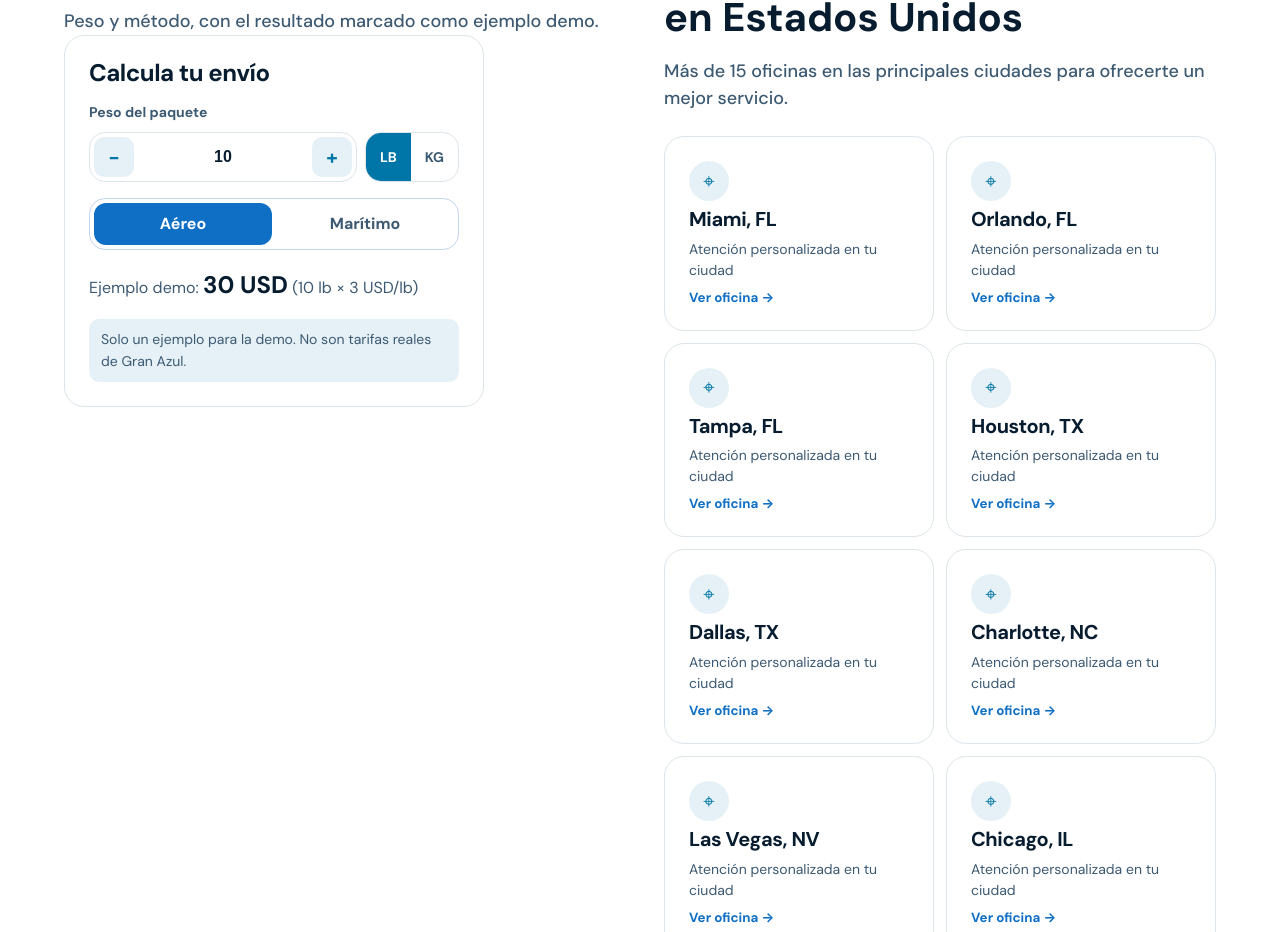
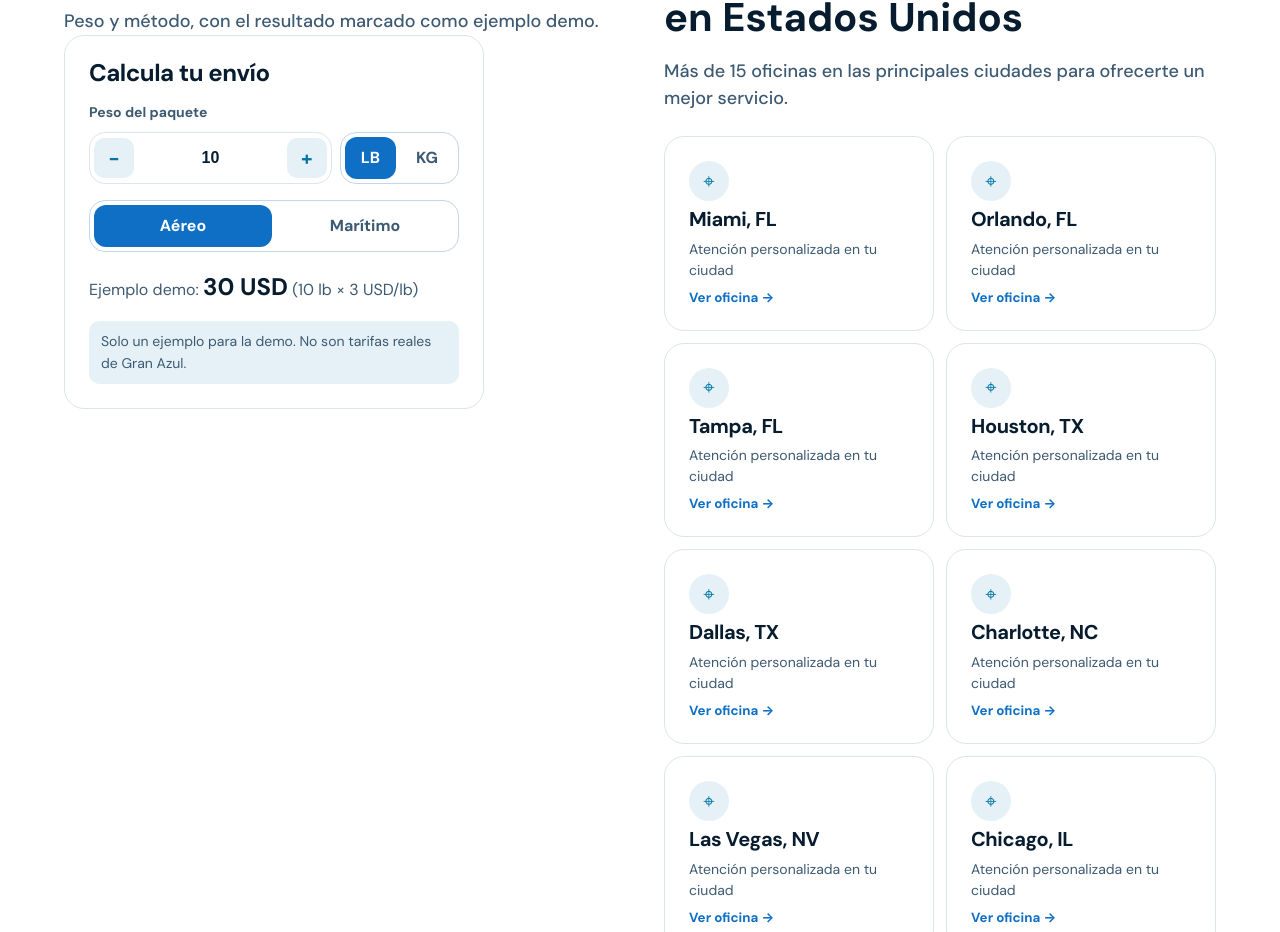
Before and after one commit to hojasdesign-bit/Gran-Azul-DS, a React (Vite) app: page / in a window 1280 px wide. Shown: the part 2156-3088 px from the top of the page. Built offline with nearby package versions, Linux system fonts and the light colour scheme.

Commit message:
Gran Azul DS: selector lb/kg de WeightInput usa SegmentedControl

```diff
--- a/src/components/WeightInput/WeightInput.jsx
+++ b/src/components/WeightInput/WeightInput.jsx
@@ -1,6 +1,7 @@
 import React, { useState } from 'react';
 import styles from './WeightInput.module.css';
 import { cn } from '../../utils.js';
+import { SegmentedControl } from '../SegmentedControl/SegmentedControl.jsx';
 
 /**
  * WeightInput — peso con botones −/+ y, al lado, un switch lb/kg.
@@ -35,19 +36,13 @@ export function WeightInput({
           <input className={styles.input} type="number" value={value} min={min} step={step} onChange={(e) => set(Number(e.target.value) || 0)} aria-label={label} />
           <button type="button" className={styles.btn} onClick={() => set((value || 0) + step)} aria-label="Añadir peso">+</button>
         </div>
-        <div className={styles.unitSwitch} role="group" aria-label="Unidad de peso">
-          {units.map((u) => (
-            <button
-              key={u}
-              type="button"
-              className={cn(styles.unitBtn, currentUnit === u && styles.unitActive)}
-              aria-pressed={currentUnit === u}
-              onClick={() => changeUnit(u)}
-            >
-              {u}
-            </button>
-          ))}
-        </div>
+        <SegmentedControl
+          options={units.map((u) => ({ value: u, label: u.toUpperCase() }))}
+          value={currentUnit}
+          onChange={changeUnit}
+          ariaLabel="Unidad de peso"
+          style={{ width: 'auto', flexShrink: 0 }}
+        />
       </div>
     </div>
   );
--- a/src/components/WeightInput/WeightInput.module.css
+++ b/src/components/WeightInput/WeightInput.module.css
@@ -7,11 +7,8 @@
 /* Sin las flechas nativas del campo numérico: el stepper propio (−/+) es el único control. */
 .input::-webkit-outer-spin-button, .input::-webkit-inner-spin-button { -webkit-appearance: none; margin: 0; }
 .input[type="number"] { -moz-appearance: textfield; appearance: textfield; }
-.unitSwitch { display: inline-flex; flex-shrink: 0; border: 1px solid var(--ga-border); border-radius: var(--ga-radius-lg); overflow: hidden; background: var(--ga-input-bg); }
-.unitBtn { border: 0; background: transparent; color: var(--ga-muted); padding: 0 14px; font-size: var(--ga-text-body-sm); font-weight: 700; text-transform: uppercase; cursor: pointer; }
-.unitBtn:hover { color: var(--ga-ink); }
-.unitActive { background: var(--ga-brand); color: var(--ga-on-brand); }
+/* La unidad usa el SegmentedControl del DS (outline que agrupa lb/kg,
+   activo sólido, inactivo solo texto); ya no tiene botones propios. */
 @media (max-width: 480px) {
   .btn { width: 36px; height: 36px; }
-  .unitBtn { padding: 0 10px; }
 }
```
